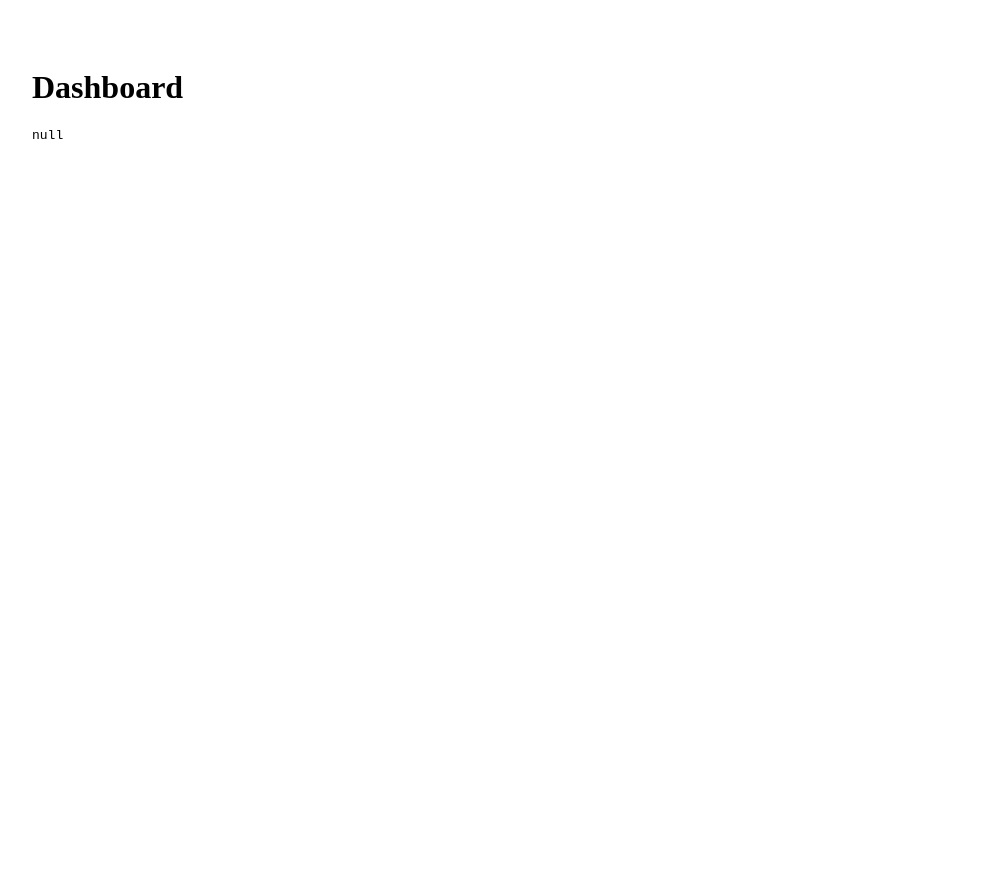
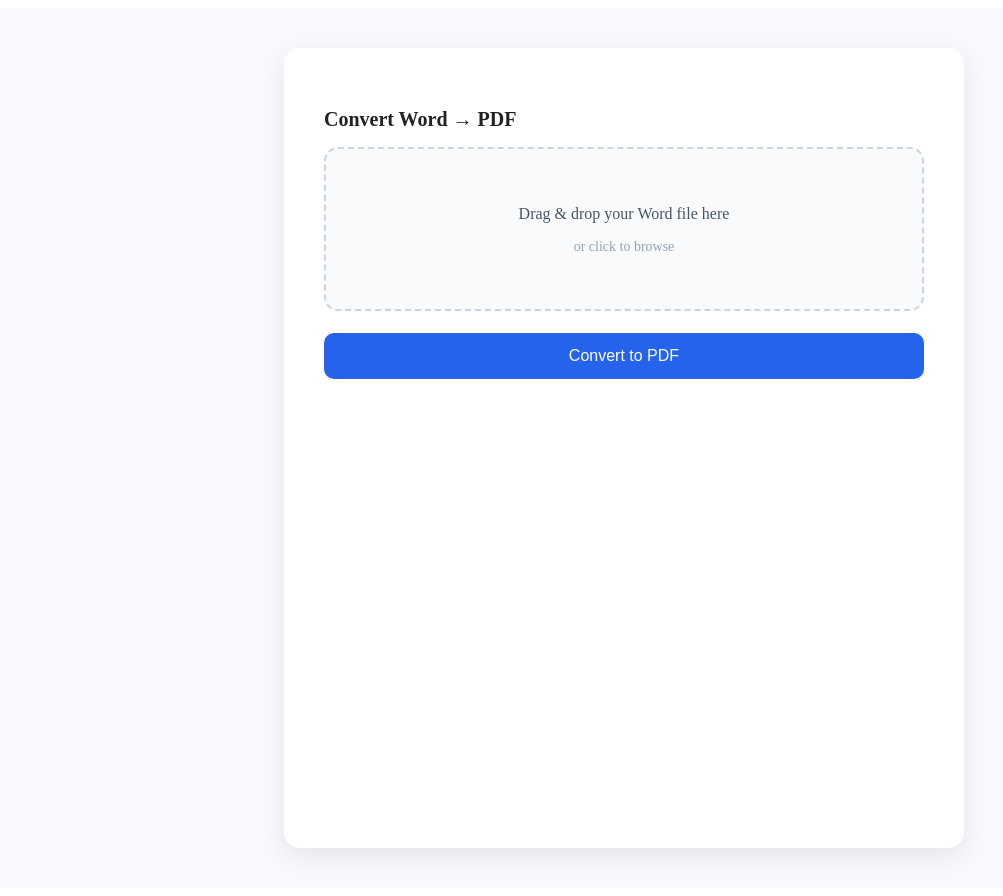
Before and after one commit to borradevendar/filesPlay_frontend, a React app: page /dashboard in a window 1280 px wide. Shown: the whole page, without its empty margins (16-1019 px from the left). Before the commit the page ends 800 px from the top, so only its background shows below. Built offline with nearby package versions, Linux system fonts and the light colour scheme; no server answers; sample sign-in values are in the browser's storage; the HTML template or start-up script is replaced by a standard one.

Commit message:
feat : dashboard ui/ux

```diff
--- a/src/pages/Dashboard.tsx
+++ b/src/pages/Dashboard.tsx
@@ -1,18 +1,203 @@
 // src/pages/Dashboard.tsx
-import { useEffect, useState } from "react";
+import { useEffect, useState, useRef } from "react";
 import api from "../services/api";
+import { getUser } from "../services/authService";
 
 export default function Dashboard() {
   const [profile, setProfile] = useState<any>(null);
+  const [file, setFile] = useState<File | null>(null);
+  const [dragActive, setDragActive] = useState(false);
+  const [uploading, setUploading] = useState(false);
+  const [error, setError] = useState("");
+  const inputRef = useRef<HTMLInputElement>(null);
 
   useEffect(() => {
     api.get("/auth/profile").then((res) => setProfile(res.data));
   }, []);
 
+  const handleBrowse = () => inputRef.current?.click();
+
+  const handleFileSelect = (e: any) => {
+    const f = e.target.files[0];
+    if (f) {
+      setFile(f);
+      setError("");
+    }
+  };
+
+  const handleDrop = (e: React.DragEvent) => {
+    e.preventDefault();
+    setDragActive(false);
+    const f = e.dataTransfer.files[0];
+    if (f) {
+      setFile(f);
+      setError("");
+    }
+  };
+
+  const uploadFile = async () => {
+    if (!file) return setError("Please select a file first.");
+
+    setUploading(true);
+    setError("");
+
+    try {
+      const formData = new FormData();
+      formData.append("file", file);
+
+      const res = await api.post("/files/convert", formData, {
+        responseType: "blob", // backend returns PDF
+      });
+
+      // Create PDF blob URL
+      const pdfBlob = new Blob([res.data], { type: "application/pdf" });
+      const pdfUrl = window.URL.createObjectURL(pdfBlob);
+
+      // Trigger download
+      const link = document.createElement("a");
+      link.href = pdfUrl;
+      link.download = `${file.name.replace(/\.[^/.]+$/, "")}.pdf`;
+      link.click();
+
+    } catch (err) {
+      setError("Conversion failed. Try again.");
+    } finally {
+      setUploading(false);
+    }
+  };
+
   return (
-    <div style={{ padding: 40 }}>
-      <h1>Dashboard</h1>
-      <pre>{JSON.stringify(profile, null, 2)}</pre>
+    <div
+      style={{
+        minHeight: "100vh",
+        background: "#f7f9fc",
+        padding: "40px 20px",
+        display: "flex",
+        justifyContent: "center",
+      }}
+    >
+      <div
+        style={{
+          width: "100%",
+          maxWidth: 600,
+          background: "white",
+          padding: 40,
+          borderRadius: 16,
+          boxShadow: "0 8px 25px rgba(0,0,0,0.08)",
+        }}
+      >
+        {/* Profile Header */}
+        {profile && (
+          <div style={{ display: "flex", alignItems: "center", marginBottom: 30 }}>
+            {profile.avatarUrl ? (
+              <img
+                src={profile.avatarUrl}
+                style={{ width: 60, height: 60, borderRadius: "50%" }}
+              />
+            ) : (
+              <div
+                style={{
+                  width: 60,
+                  height: 60,
+                  borderRadius: "50%",
+                  background: "#ddd",
+                  display: "flex",
+                  justifyContent: "center",
+                  alignItems: "center",
+                  fontSize: 24,
+                }}
+              >
+                {profile?.email?.charAt(0) || "?"}
+              </div>
+            )}
+            <div style={{ marginLeft: 16 }}>
+              <h2 style={{ margin: 0, fontSize: 22, color: "#111" }}>
+                Welcome, {profile.name}
+              </h2>
+              <p style={{ margin: 0, color: "#666" }}>{profile.email}</p>
+            </div>
+          </div>
+        )}
+
+        {/* Upload Card */}
+        <div>
+          <h3 style={{ fontSize: 20, marginBottom: 16, color: "#222" }}>
+            Convert Word → PDF
+          </h3>
+
+          {/* Drag & Drop box */}
+          <div
+            onDragEnter={() => setDragActive(true)}
+            onDragOver={(e) => e.preventDefault()}
+            onDragLeave={() => setDragActive(false)}
+            onDrop={handleDrop}
+            onClick={handleBrowse}
+            style={{
+              border: "2px dashed #cbd5e1",
+              padding: 40,
+              textAlign: "center",
+              borderRadius: 14,
+              background: dragActive ? "#f1f5f9" : "#f8fafc",
+              transition: "0.2s",
+              cursor: "pointer",
+            }}
+          >
+            <p style={{ fontSize: 16, color: "#475569" }}>
+              {dragActive ? "Drop your file here" : "Drag & drop your Word file here"}
+            </p>
+            <p style={{ color: "#94a3b8", fontSize: 14 }}>or click to browse</p>
+
+            <input
+              type="file"
+              accept=".doc,.docx"
+              ref={inputRef}
+              onChange={handleFileSelect}
+              style={{ display: "none" }}
+            />
+          </div>
+
+          {/* Selected File */}
+          {file && (
+            <div
+              style={{
+                marginTop: 20,
+                padding: 14,
+                background: "#f1f5f9",
+                borderRadius: 8,
+                fontSize: 15,
+                color: "#1e293b",
+              }}
+            >
+              {file.name} ({Math.round(file.size / 1024)} KB)
+            </div>
+          )}
+
+          {/* Error */}
+          {error && (
+            <p style={{ color: "red", marginTop: 10 }}>{error}</p>
+          )}
+
+          {/* Convert Button */}
+          <button
+            onClick={uploadFile}
+            disabled={uploading}
+            style={{
+              marginTop: 22,
+              width: "100%",
+              padding: "14px 0",
+              background: uploading ? "#94a3b8" : "#2563eb",
+              color: "white",
+              fontSize: 16,
+              border: "none",
+              borderRadius: 10,
+              cursor: uploading ? "not-allowed" : "pointer",
+              transition: "0.2s",
+            }}
+          >
+            {uploading ? "Converting..." : "Convert to PDF"}
+          </button>
+        </div>
+      </div>
     </div>
   );
 }
```
